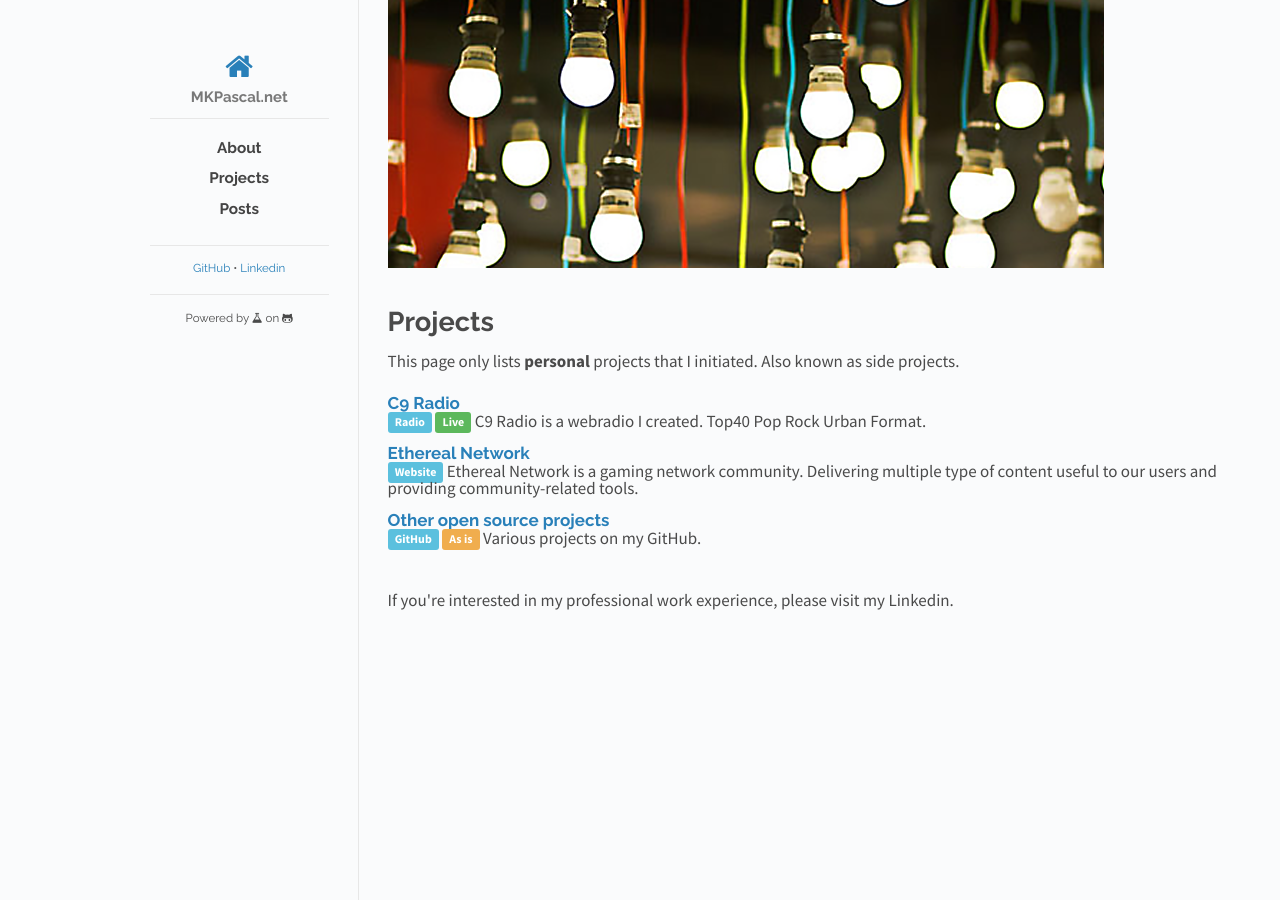
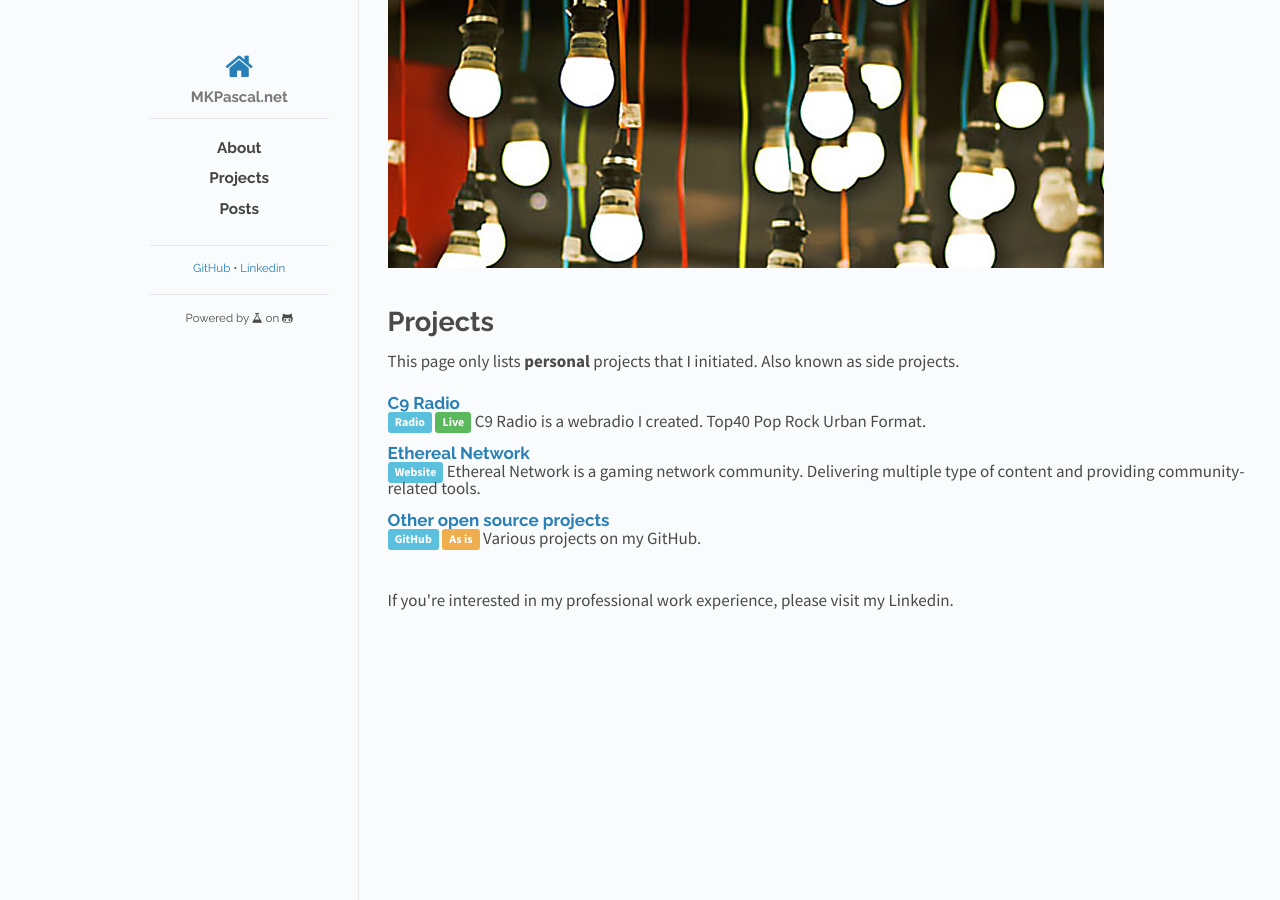
Before and after one commit to mkpascal/mkpascal.github.io, a Jekyll site: the page built from projects.html, in a window 1280 px wide. Built offline with Jekyll 4.4.1, drawn with Linux system fonts in a browser that asks for light colours; nearby versions of some CDN libraries.

Commit message:
Update projects.html

```diff
--- a/projects.html
+++ b/projects.html
@@ -30,7 +30,7 @@ permalink: /projects/
         <li class="post-link">
       <a class="post-title" href="http://www.ethereal.network">
         Ethereal Network
-        <span class="post-content"><i class="label label-info">Website</i> Ethereal Network is a gaming network community. Delivering multiple type of content useful to our users and providing community-related tools.</span>
+        <span class="post-content"><i class="label label-info">Website</i> Ethereal Network is a gaming network community. Delivering multiple type of content and providing community-related tools.</span>
       </a>
     </li>
 
```
